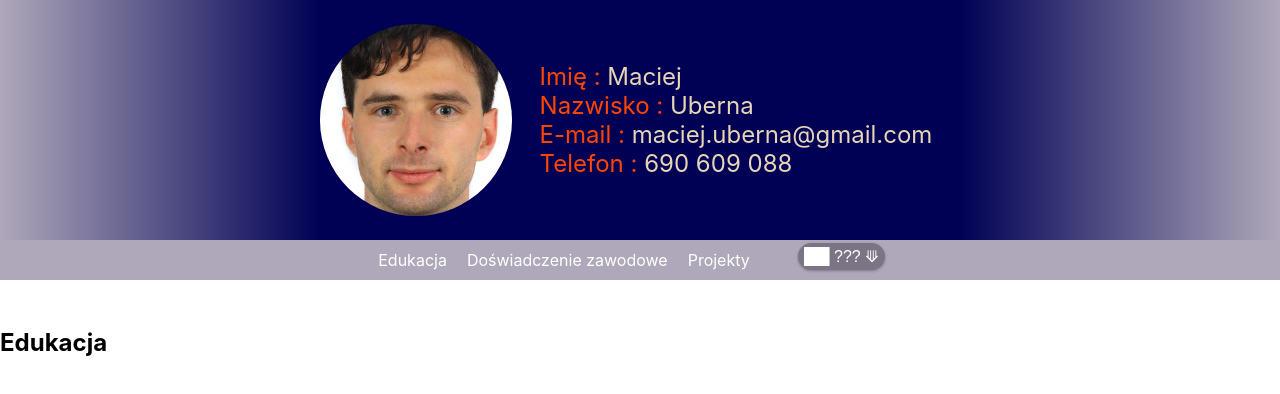
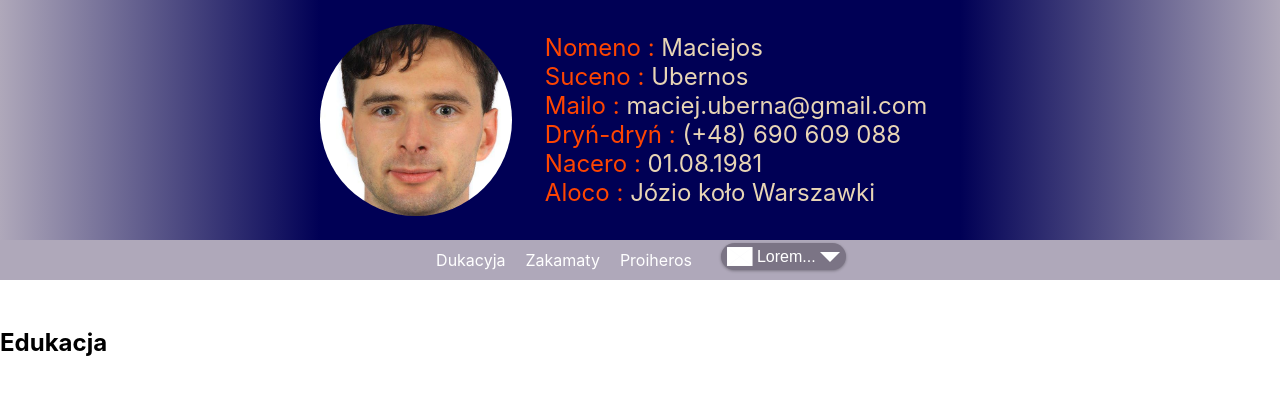
Before and after one commit to MaciejUberna/Portfolio, a React (Create React App) app in the folder portfolio/: page / in a window 1280 px wide. Shown: the top 394 px of the page. Built offline with nearby package versions, Linux system fonts and the light colour scheme.

Commit message:
Added changes to scss files and js files, so that all language properties are controled in App.js main file, all flags and langauage menus can be specified there.

```diff
--- a/portfolio/src/App.js
+++ b/portfolio/src/App.js
@@ -1,42 +1,59 @@
 import './App.css';
 
-/*
-#000055
-#7CB4C5
-#01829B
-#334A52
-
-#810209
-#7B7485
-#AFA8BA
-#000055
-*/
-
-import React, { Suspense } from 'react';
+import React, { Suspense, useState } from 'react';
 import { Route, Switch, withRouter, Redirect } from 'react-router-dom';
 import Layout from './hoc/Layout/Layout';
 import Edukacja from './coponents-stateLess/Content/Edukacja/Edukacja';
 import Doswiadczenie from './coponents-stateLess/Content/Doswiadczenie/Doswiadczenie';
 import Projekty from './coponents-stateLess/Content/Projekty/Projekty';
 import LanguageContext from './mainStates/language/language-context';
+import {mainInfo, mainMenu} from './assets/texts/UI/ui';
+
+import {ReactComponent as PL} from './assets/images/flags/pl.svg';
+import {ReactComponent as EN} from './assets/images/flags/gb.svg';
+import {ReactComponent as ES} from './assets/images/flags/es.svg';
+import {ReactComponent as Unknown} from './assets/images/flags/xx.svg';
 
 function App() {
 
+  const [myValue, setMyValue] = useState({
+        'language' : 'xx',
+        'flag' : {
+          'pl' : PL,
+          'en' : EN,
+          'es' : ES,
+          'xx' : Unknown
+        },
+        'languages' : {
+          'pl' : 'Polski',
+          'en' : 'English',
+          'es' : 'Español',
+          'xx' : 'Lorem...'
+        },
+        'mainInfo' : mainInfo,
+        'mainMenu' : mainMenu,
+  })
+
   let routes = (
     <Switch>
-      <Route path="/edukacja" render={(props) => <Edukacja {...props}/>} />
-      <Route path='/doswiadczenie' render={(props) => <Doswiadczenie {...props}/>} />
-      <Route path='/projekty' render={(props) => <Projekty {...props}/>} />
+      <Route path="/education" render={(props) => <Edukacja {...props}/>} />
+      <Route path='/experience' render={(props) => <Doswiadczenie {...props}/>} />
+      <Route path='/projects' render={(props) => <Projekty {...props}/>} />
       <Route path="/" exact component={Edukacja} />
       <Redirect to="/" />
     </Switch>
   );
 
+  const setLang = e => {
+    const tmp = {...myValue, language: e}
+    setMyValue(tmp);
+    //console.log('Lang set to: ',tmp);
+  };
+
+  // x is for data, y is for function that tweaks data slightly (modifies language.)
   return (
     <LanguageContext.Provider
-      value={{
-        language: 'xx'
-      }}
+      value={{x: myValue, y: setLang}}
     >
       <Layout>
         <Suspense fallback={<p>Loading ...</p>}>{routes}</Suspense>
--- a/portfolio/src/coponents-stateLess/Navigation/NavigationItems/LanguageButtons/LanguageButton/LanguageButton.js
+++ b/portfolio/src/coponents-stateLess/Navigation/NavigationItems/LanguageButtons/LanguageButton/LanguageButton.js
@@ -1,15 +1,21 @@
-import React from 'react';
+import React, {useContext} from 'react';
 import cls from './LanguageButton.module.scss'
+import LanguageContext from '../../../../../mainStates/language/language-context';
 
 const Button = props => {
+    const lctx = useContext(LanguageContext);
 
     const clickHandler = () => {
-        console.log('-',props.stateLang,'-')
-    }
+        lctx.y(props.stateLang);
+    };
 
     return (
         <div className={cls.Button} onClick={clickHandler}>
-            {props.flag? <props.flag viewBox="95 18 450 450" className={cls.Button__Flag} /> : null}
+            {props.flag
+                ?
+                <props.flag viewBox="95 18 450 450" className={cls.Button__Flag} />
+                : null
+            }
             <div className={cls.Button__Lang}> {props.children} </div>
         </div>
     );
--- a/portfolio/src/coponents-stateLess/Navigation/NavigationItems/LanguageButtons/LanguageButton/LanguageButton.module.scss
+++ b/portfolio/src/coponents-stateLess/Navigation/NavigationItems/LanguageButtons/LanguageButton/LanguageButton.module.scss
@@ -1,3 +1,5 @@
+@import '../../../../../sass/abstracts/variables.scss';
+
 .Button {
     width: 100%;
     display: flex;
@@ -14,5 +16,6 @@
 
     &__Lang {
         height: 1rem;
+        color: $color-primary;
     }
 }
--- a/portfolio/src/coponents-stateLess/Navigation/NavigationItems/LanguageButtons/LanguageButtons.js
+++ b/portfolio/src/coponents-stateLess/Navigation/NavigationItems/LanguageButtons/LanguageButtons.js
@@ -1,17 +1,23 @@
-import React from 'react';
+import React, {useContext} from 'react';
 import cls from './LanguageButtons.module.scss'
-import {ReactComponent as PL} from '../../../../assets/images/flags/pl.svg';
-import {ReactComponent as EN} from '../../../../assets/images/flags/gb.svg';
-import {ReactComponent as ES} from '../../../../assets/images/flags/es.svg';
 import Button from'./LanguageButton/LanguageButton';
+import languageContext from '../../../../mainStates/language/language-context';
 
 const Buttons = () => {
+    const lctx = useContext(languageContext);
+    const buttons = [];
+
+    for(let key in lctx.x.flag) {
+        buttons.push(
+            <Button key={key} flag={lctx.x.flag[key]} stateLang={key}>
+                {lctx.x.languages[key]}
+            </Button>
+        );
+    };
 
     return (
         <div className={cls.ButtonList}>
-            <Button flag={PL} stateLang='pl'> Polski </Button>
-            <Button flag={EN} stateLang='en'> English </Button>
-            <Button flag={ES} stateLang='es'> Español </Button>
+            {buttons}
         </div>
     );
 };
--- a/portfolio/src/coponents-stateLess/Navigation/NavigationItems/LanguageButtons/LanguageButtons.module.scss
+++ b/portfolio/src/coponents-stateLess/Navigation/NavigationItems/LanguageButtons/LanguageButtons.module.scss
@@ -1,10 +1,6 @@
 .ButtonList {
-    height: 6rem;
-    width: auto;
-    display: flex;
-    flex-direction: row;
-    justify-content: space-between;
-    align-content: space-between;
-    align-items: space-between;
-    justify-items: center;
+    display: grid;
+    margin-top: 1rem;
+    grid-template-columns: 4ch 4ch auto;
+    grid-gap: 2rem;
 }
--- a/portfolio/src/coponents-stateLess/Navigation/NavigationItems/LanguageDropdown/LanguageDropdown.js
+++ b/portfolio/src/coponents-stateLess/Navigation/NavigationItems/LanguageDropdown/LanguageDropdown.js
@@ -3,73 +3,57 @@ import LanguageContext from '../../../../mainStates/language/language-context';
 import { useDetectOutsideClick } from "../../../../customHooks/clickListenerHook";
 
 import cls from './LanguageDropdown.module.scss';
-import {ReactComponent as PL} from '../../../../assets/images/flags/pl.svg';
-import {ReactComponent as EN} from '../../../../assets/images/flags/gb.svg';
-import {ReactComponent as ES} from '../../../../assets/images/flags/es.svg';
-import {ReactComponent as Unknown} from '../../../../assets/images/flags/xx.svg';
 
-const LanguageDropdown = (props) => {
-    const languageContext = useContext(LanguageContext);
-    let welcomeMessage = null;
-
-    if (languageContext.language === 'pl'){
-        welcomeMessage = ( <div className={cls.menu_svg_text}>
-            <PL className={cls.menu_svg}/>&nbsp;<span>Język</span>
-            <span className={cls.menu_arrow}>&nbsp;&#10225;</span>
-        </div>);
-    } else if(languageContext.language === 'en'){
-        welcomeMessage = ( <div className={cls.menu_svg_text}>
-            <EN className={cls.menu_svg}/>&nbsp;<span>Language</span>
-            <span className={cls.menu_arrow}>&nbsp;&#10225;</span>
-        </div>);
-    } else if(languageContext.language === 'es'){
-        welcomeMessage = ( <div className={cls.menu_svg_text}>
-            <ES className={cls.menu_svg}/>&nbsp;<span>Idioma</span>
-            <span className={cls.menu_arrow}>&nbsp;&#10225;</span>
-        </div>);
-    } else {
-        welcomeMessage = ( <div className={cls.menu_svg_text}>
-            <Unknown className={cls.menu_svg}/>
-            &nbsp;???&nbsp;
-            <span className={cls.menu_arrow}>
-                &#10225;
-            </span>
-        </div>);
-        console.log(languageContext.language);
-    }
-
-    const itemClick = (e) => {
-      console.log(e);
-    }
+const LanguageDropdown = () => {
+    const lctx = useContext(LanguageContext);
+    let Flag = lctx.x.flag[lctx.x.language];
 
     const dropdownRef = useRef(null);
     const [isActive, setIsActive] = useDetectOutsideClick(dropdownRef, false);
     const onClick = () => setIsActive(!isActive);
+    const menuButtonsList = [];
+
     let dropdownMenuClass = isActive ?
       `${cls.menu} ${cls.menu_container_active}`
       :
       `${cls.menu} ${cls.menu_container_inactive}`;
 
+    const itemClick = (e) => {
+      lctx.y(e);
+      Flag = (lctx.x.flag[lctx.x.language]);
+      setIsActive(!isActive);
+    };
+
+    for(let key in lctx.x.flag) {
+      const Item = lctx.x.flag[key];
+      menuButtonsList.push(
+        <li key={key+'y'} onClick={itemClick.bind(this,key)}>
+          <Item key={key+'x'} className={cls.menu_svg}/>&nbsp;{lctx.x.languages[key]}
+        </li>
+      );
+    };
+
     return (
         <div className={cls.menu}>
           <div className={cls.menu_container}>
             <button onClick={onClick} className={cls.menu_trigger}>
-              {welcomeMessage}
+            {Flag
+              ?
+              <div className={cls.menu_svg_text}>
+                <Flag className={cls.menu_svg}/>
+                &nbsp;<span>{lctx.x.mainMenu[lctx.x.language].lang}</span>
+                &nbsp;<div className={cls.menu_triangle}></div>
+              </div>
+              :
+              null
+            }
             </button>
             <nav
               ref={dropdownRef}
               className={dropdownMenuClass}
             >
               <ul>
-                <li onClick={itemClick.bind(this,'pl')}>
-                  <PL className={cls.menu_svg}/> Polski
-                </li>
-                <li onClick={itemClick.bind(this,'en')}>
-                  <EN className={cls.menu_svg}/> English
-                </li>
-                <li onClick={itemClick.bind(this,'es')}>
-                  <ES className={cls.menu_svg}/> Español
-                </li>
+                {menuButtonsList}
               </ul>
             </nav>
           </div>
--- a/portfolio/src/coponents-stateLess/Navigation/NavigationItems/LanguageDropdown/LanguageDropdown.module.scss
+++ b/portfolio/src/coponents-stateLess/Navigation/NavigationItems/LanguageDropdown/LanguageDropdown.module.scss
@@ -84,7 +84,7 @@
         height: 0;
         border-left: 10px solid transparent;
         border-right: 10px solid transparent;
-        border-top: 10px solid white;
+        border-top: 10px solid $color-tertiary;
     }
 
     &_svg_text {
--- a/portfolio/src/coponents-stateLess/Navigation/NavigationItems/NavigationItems.js
+++ b/portfolio/src/coponents-stateLess/Navigation/NavigationItems/NavigationItems.js
@@ -1,15 +1,29 @@
-import React, { useState } from 'react';
+import React, { useEffect, useState, useContext } from 'react';
 
 import classes from './NavigationItems.module.scss'
 import NavigationItem from './NavigationItem/NavigationItem';
 import LanguageDropdown from './LanguageDropdown/LanguageDropdown';
 import LanguageButtons from './LanguageButtons/LanguageButtons';
+import LanguageContext from '../../../mainStates/language/language-context';
 
 // ñ
 
 const NavigationItems = (props) => {
+    const lctx = useContext(LanguageContext);
+    let languageSwitcher = null;
+    const [edu, setEdu] = useState(lctx.x.mainMenu[lctx.x.language].education);
+    const [exp, setExp] = useState(lctx.x.mainMenu[lctx.x.language].job_exp);
+    const [prj,setPrj] = useState(lctx.x.mainMenu[lctx.x.language].projects);
 
-    let languageSwitcher = null;
+    useEffect(
+        () => {
+            setEdu(lctx.x.mainMenu[lctx.x.language].education);
+            setExp(lctx.x.mainMenu[lctx.x.language].job_exp);
+            setPrj(lctx.x.mainMenu[lctx.x.language].projects);
+            //console.log('Language: ',lctx.x.language);
+        },
+        [lctx.x.language]
+    );
 
     if(props.languageSwitcherType === 'dropdown') {
         languageSwitcher = (<LanguageDropdown/>);
@@ -21,9 +35,9 @@ const NavigationItems = (props) => {
 
     return (
         <ul className={classes.NavigationItems}>
-            <NavigationItem link="/edukacja" >Edukacja</NavigationItem>
-            <NavigationItem link="/doswiadczenie" >Doświadczenie zawodowe</NavigationItem>
-            <NavigationItem link="/projekty" >Projekty</NavigationItem>
+            <NavigationItem link="/education" >{edu}</NavigationItem>
+            <NavigationItem link="/experience" >{exp}</NavigationItem>
+            <NavigationItem link="/projects" >{prj}</NavigationItem>
             {languageSwitcher}
         </ul>
     );
--- a/portfolio/src/coponents-stateLess/UI/MainInfo/MainInfo.js
+++ b/portfolio/src/coponents-stateLess/UI/MainInfo/MainInfo.js
@@ -1,14 +1,21 @@
 import classes from './MainInfo.module.scss';
-import React from 'react';
-import PlData from '../../../assets/texts/basicInfo_PL';
+import React, {useContext, useState, useEffect} from 'react';
+import LanguageContext from '../../../mainStates/language/language-context';
 
-const Info = props => {
+const Info = () => {
+    const lctx = useContext(LanguageContext);
+    const [mainInfo, setMainInfo] = useState(lctx.x.mainInfo[lctx.x.language]);
+
+    useEffect(() => {
+        setMainInfo(lctx.x.mainInfo[lctx.x.language])
+    },[lctx.x.language])
+
     const dataArr = [];
-    for(let key in PlData) {
+    for(let key in mainInfo) {
         dataArr.push(
             <div key={key} className={classes.Data__Row}>
                 <div className={classes.Data__Row__Name}>{key} :</div>
-                <div className={classes.Data__Row__Desc}>&nbsp;{PlData[key]}</div>
+                <div className={classes.Data__Row__Desc}>&nbsp;{mainInfo[key]}</div>
             </div>
         );
     };
```
